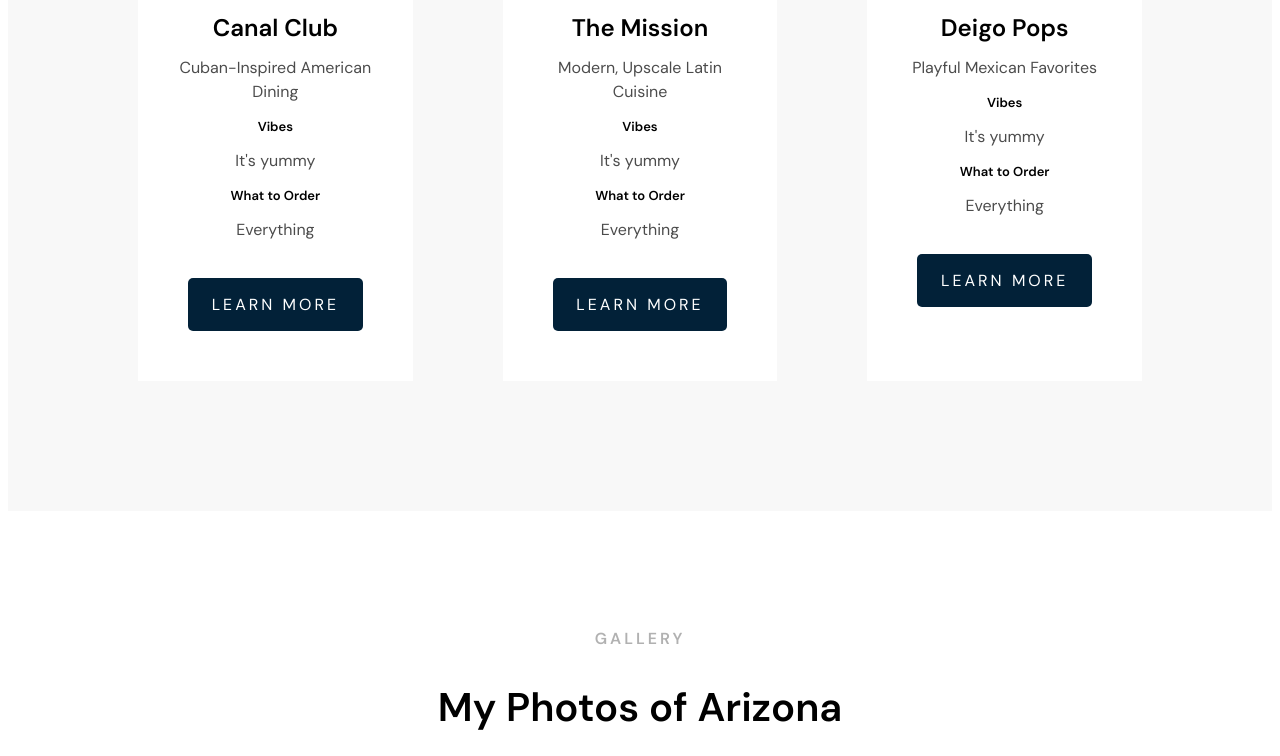
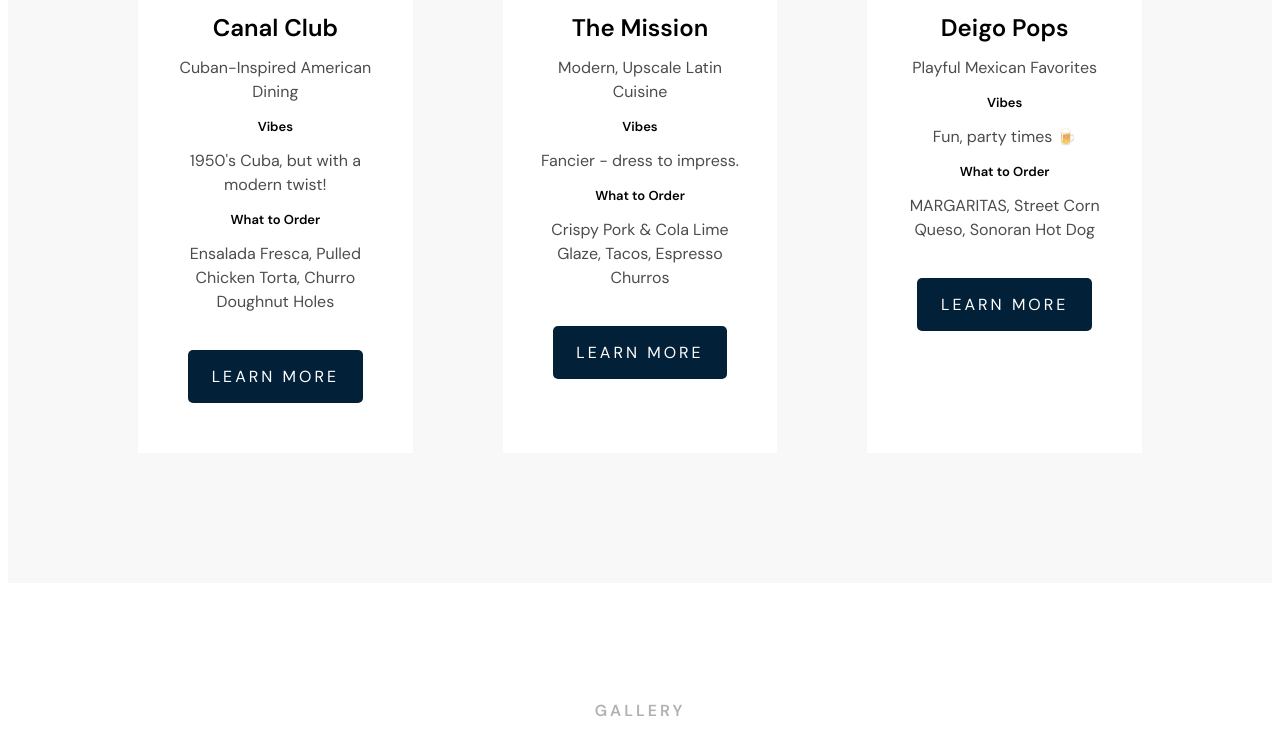
Before and after one commit to laurenkemp/scottsdale-travel-project, a plain HTML site: page index.html in a window 1280 px wide. Shown: the part 1980-2736 px from the top of the page. Drawn offline with Linux system fonts and the light colour scheme; a script that the page names is missing.

Commit message:
Updated restaurant content

```diff
--- a/index.html
+++ b/index.html
@@ -81,9 +81,9 @@
                 <h4>Canal Club</h4>
                 <p>Cuban-Inspired American Dining</p>
                 <h5>Vibes</h5>
-                <p>It's yummy</p>
+                <p>1950's Cuba, but with a modern twist!</p>
                 <h5>What to Order</h5>
-                <p>Everything</p>
+                <p>Ensalada Fresca, Pulled Chicken Torta, Churro Doughnut Holes </p>
                 <div class="card-footer">
                   <a
                     href="https://thecanalclubaz.com/"
@@ -115,9 +115,9 @@
                 <h4>The Mission</h4>
                 <p>Modern, Upscale Latin Cuisine</p>
                 <h5>Vibes</h5>
-                <p>It's yummy</p>
+                <p>Fancier - dress to impress.</p>
                 <h5>What to Order</h5>
-                <p>Everything</p>
+                <p>Crispy Pork & Cola Lime Glaze, Tacos, Espresso Churros</p>
                 <div class="card-footer">
                   <a
                     href="https://www.themissionaz.com/"
@@ -149,9 +149,9 @@
                 <h4>Deigo Pops</h4>
                 <p>Playful Mexican Favorites</p>
                 <h5>Vibes</h5>
-                <p>It's yummy</p>
+                <p>Fun, party times 🍺</p>
                 <h5>What to Order</h5>
-                <p>Everything</p>
+                <p>MARGARITAS, Street Corn Queso, Sonoran Hot Dog</p>
                 <div class="card-footer">
                   <a
                     href="hhttps://www.diegopops.com/"
```
